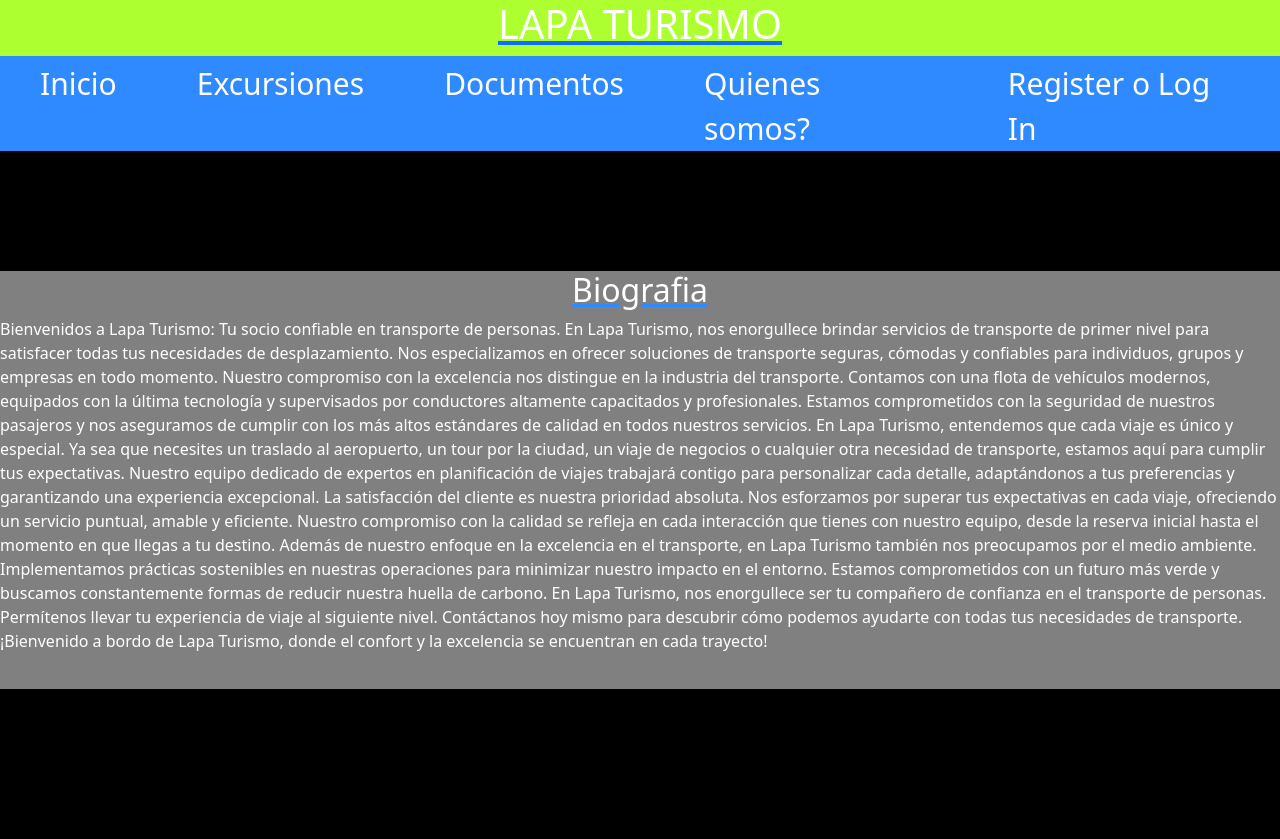
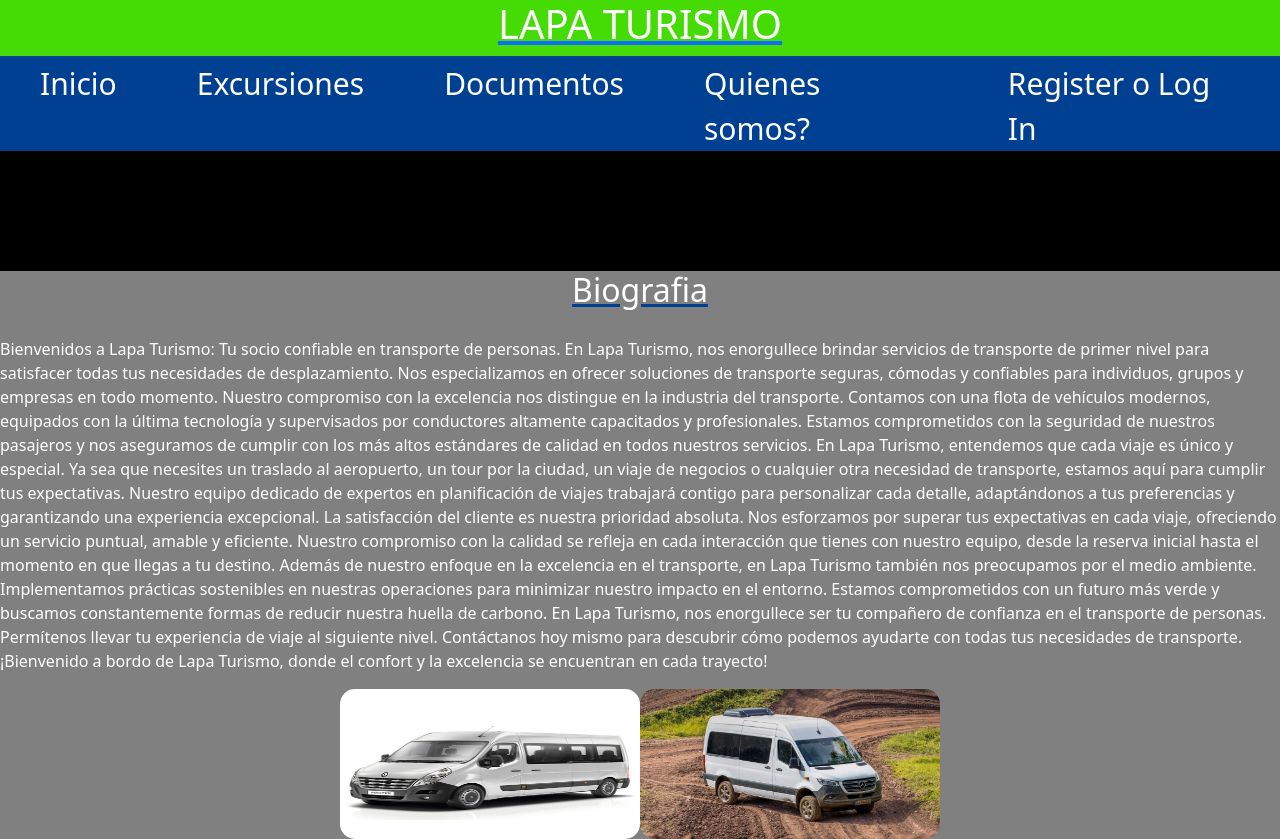
Before and after one commit to NahuelFaller/PreEntrega3-NahuelFaller, a website: page pages/quienes somos.html in a window 1280 px wide. Before the commit the page ends 800 px from the top, so only its background shows below. Drawn offline with nearby package versions, Linux system fonts and the light colour scheme.

Commit message:
ajustes y arreglos

```diff
--- a/pages/quienes somos.html
+++ b/pages/quienes somos.html
@@ -33,11 +33,16 @@
         </div>
     </nav>
 
+    <main class="fotos" ></main>
+
+
     <section class="nosotros">
+        <h2>Biografia</h2>
 
 
 
-        <p><h2>Biografia</h2> Bienvenidos a Lapa Turismo: Tu socio confiable en transporte de personas.
+
+        <p> Bienvenidos a Lapa Turismo: Tu socio confiable en transporte de personas.
             En Lapa Turismo, nos enorgullece brindar servicios de transporte de primer nivel para satisfacer todas tus necesidades de desplazamiento. Nos especializamos en ofrecer soluciones de transporte seguras, cómodas y confiables para individuos, grupos y empresas en todo momento.
 
             Nuestro compromiso con la excelencia nos distingue en la industria del transporte. Contamos con una flota de vehículos modernos, equipados con la última tecnología y supervisados por conductores altamente capacitados y profesionales. Estamos comprometidos con la seguridad de nuestros pasajeros y nos aseguramos de cumplir con los más altos estándares de calidad en todos nuestros servicios.
@@ -49,7 +54,11 @@
             Además de nuestro enfoque en la excelencia en el transporte, en Lapa Turismo también nos preocupamos por el medio ambiente. Implementamos prácticas sostenibles en nuestras operaciones para minimizar nuestro impacto en el entorno. Estamos comprometidos con un futuro más verde y buscamos constantemente formas de reducir nuestra huella de carbono.
 
             En Lapa Turismo, nos enorgullece ser tu compañero de confianza en el transporte de personas. Permítenos llevar tu experiencia de viaje al siguiente nivel. Contáctanos hoy mismo para descubrir cómo podemos ayudarte con todas tus necesidades de transporte.
-            ¡Bienvenido a bordo de Lapa Turismo, donde el confort y la excelencia se encuentran en cada trayecto!</p>
+            ¡Bienvenido a bordo de Lapa Turismo, donde el confort y la excelencia se encuentran en cada trayecto!
+        </p>
+        <img src="../img/ren.jpg" alt="">
+        <img src="../img/2023-mercedes-benz-sprinter-white-angle-front-corner-2.jpg" alt="">
     </section>
+
 </body>
 </html>
--- a/scss/estilos.scss
+++ b/scss/estilos.scss
@@ -57,7 +57,7 @@ body{
             border-radius: 15px;
         }
         h2{
-            text-decoration:underline rgb(47, 137, 255);
+            text-decoration:underline rgb(0, 64, 147);
 
 
         }
@@ -156,6 +156,11 @@ body{
     .nosotros p{
         color: white;
     }
+
+    .camionetas{
+        display: flex;
+        flex-direction: row;
+    }
     /* register / login */
     .register{
         background-color: grey;
@@ -193,7 +198,7 @@ body{
 
         display: flex;
         flex-direction: row;
-        background-color: rgb(47, 137, 255);
+        background-color: rgb(0, 64, 147);
         justify-content: center;
     }
 
@@ -216,7 +221,7 @@ body{
         display: flex;
         justify-content: center;
         h2{
-            text-decoration:underline rgb(47, 137, 255);
+            text-decoration:underline rgb(0, 64, 147);
         }
         img{
             height: 150px;
@@ -378,7 +383,7 @@ nav{
     display: flex;
     flex-direction: column;
     font-size: 30px;
-    background-color: rgb(47, 137, 255);
+    background-color: rgb(0, 64, 147);
 
 }
 .navegador a{
```
Also changed, not shown: index.html (+1 -1 lines), pages/excursiones.html (+2 -2 lines), css/estilos.css, img/2023-mercedes-benz-sprinter-white-angle-front-corner-2.jpg (added), img/ren.jpg (added).
